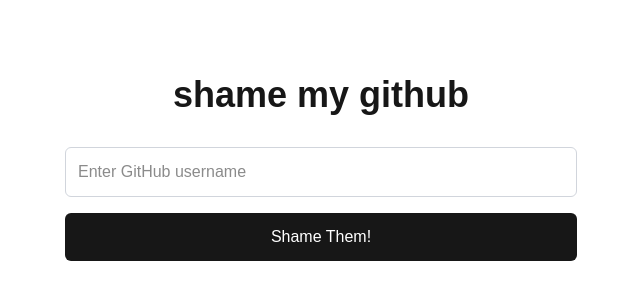
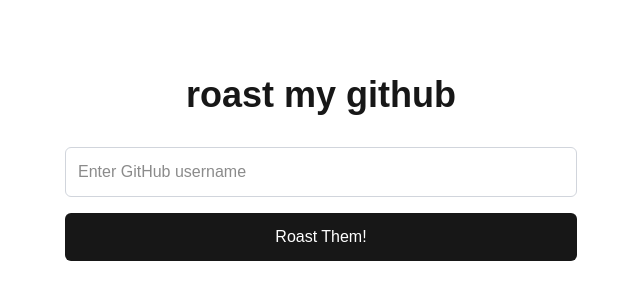
Before and after one commit to henzogomes/git-shame, a Next.js app: page / in a window 1280 px wide. Shown: the part 232-532 px from the top of the page, without its empty margins (319-959 px from the left). Built offline with nearby package versions, Linux system fonts and the light colour scheme; no server answers.

Commit message:
translations

```diff
--- a/src/app/page.tsx
+++ b/src/app/page.tsx
@@ -5,16 +5,16 @@ import { useState, useEffect } from "react";
 // Translations
 const translations = {
   "en-US": {
-    title: "shame my github",
+    title: "roast my github",
     placeholder: "Enter GitHub username",
-    button: "Shame Them!",
-    loading: "Shaming...",
-    shameReportTitle: "The Shame Report:",
+    button: "Roast Them!",
+    loading: "Roasting...",
+    shameReportTitle: "The Roast Report:",
     errors: {
       rateLimitExceeded: "Rate limit exceeded. Try again in",
       seconds: "seconds",
       userNotFound: "GitHub user not found",
-      failedToProcess: "Failed to shame GitHub user",
+      failedToProcess: "Failed to roast GitHub user",
     },
   },
   "pt-BR": {
```
